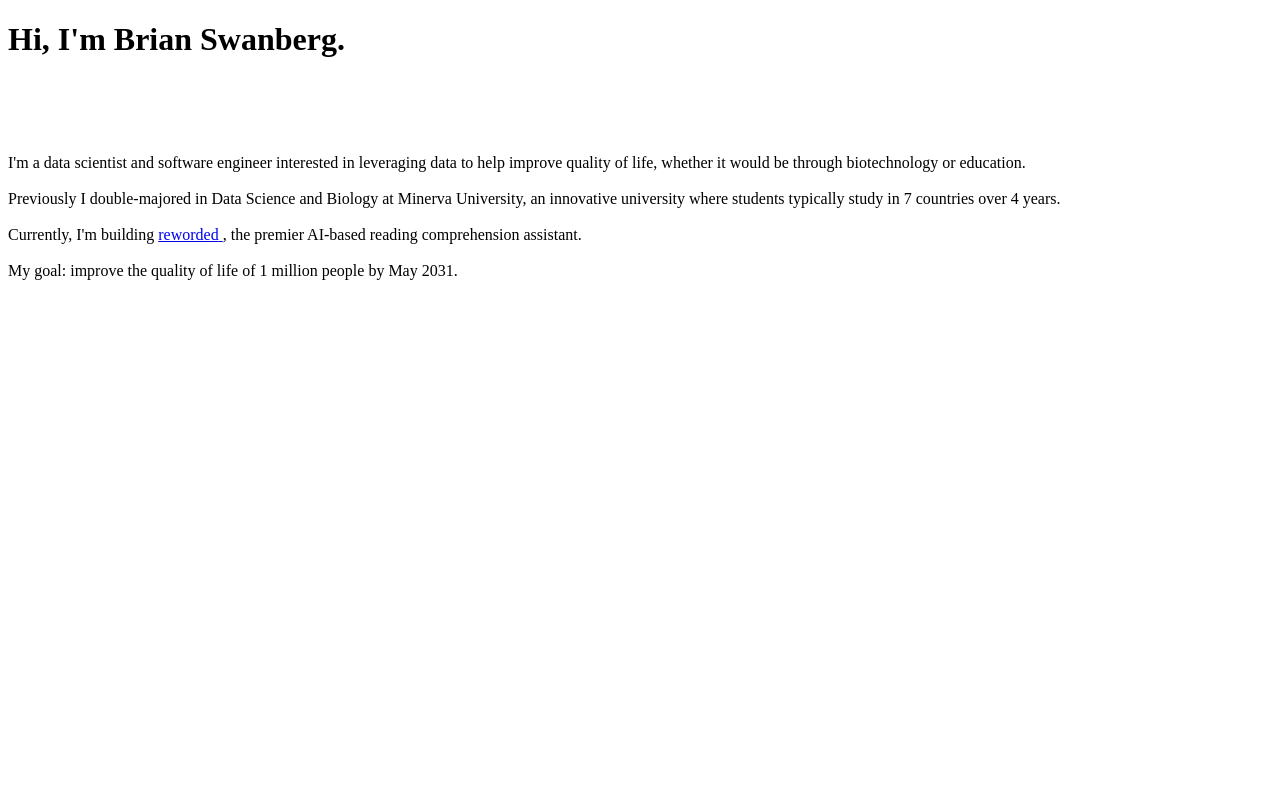
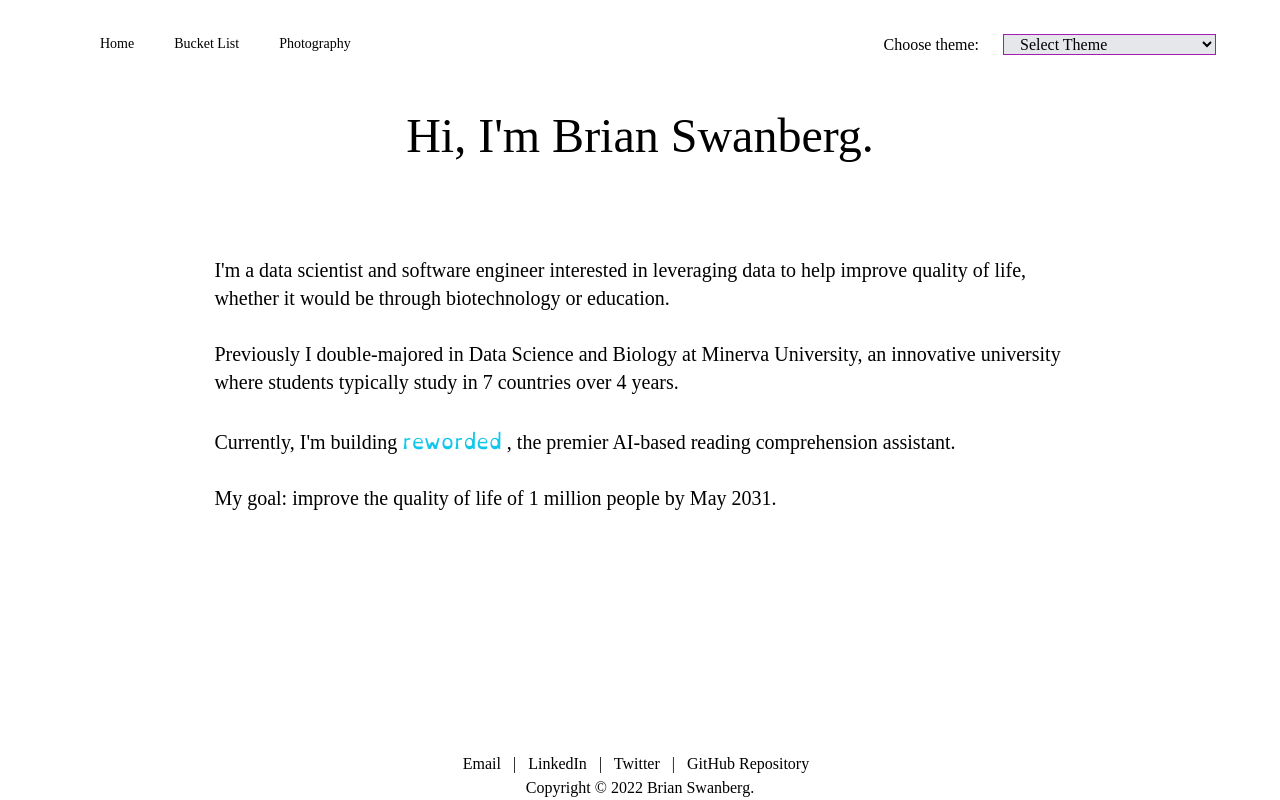
Before and after one commit to brianreworded/brian-portfolio, a Next.js app: page / in a window 1280 px wide. Built offline with nearby package versions, Linux system fonts and the light colour scheme.

Commit message:
Create _app.tsx

```diff
--- /dev/null
+++ b/pages/_app.tsx
@@ -0,0 +1,30 @@
+import type { AppProps } from "next/app"
+import '../styles/globals.css'
+import { ThemeProvider } from "next-themes"
+import { Layout } from "./components/layout"
+import Head from "next/head"
+
+
+
+
+function MyApp({ Component, pageProps }: AppProps) {
+
+  return (
+    <div className="bg-th-background text-th-primary-dark">
+      <ThemeProvider>
+        <Layout>
+      <Head>
+        <title>Brian Swanberg</title>
+        <meta name="description" content="Using AI to help improve quality of life" />
+        <link rel="icon" href="/brian-photo.ico" />
+      </Head>
+      <Component {...pageProps} />
+
+      </Layout>
+      </ThemeProvider>
+      </div>
+
+  )
+}
+
+export default MyApp
```
